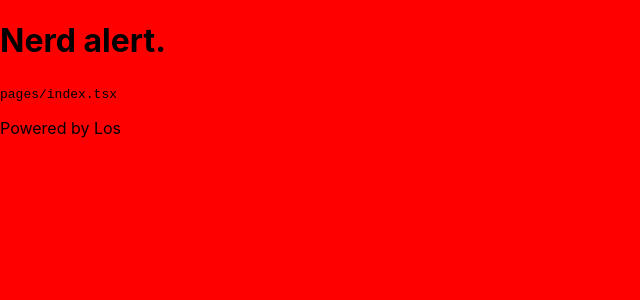
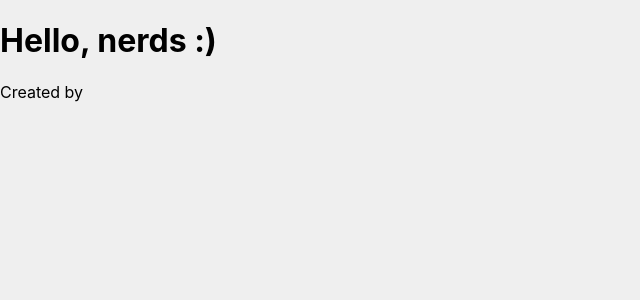
Before and after one commit to barrera713/nextjs-starter, a Next.js app: page / in a window 1280 px wide. Shown: the top 300 px of the page, without its empty margins (0-640 px from the left). Built offline with nearby package versions, Linux system fonts and the light colour scheme.

Commit message:
Removed custom content.

```diff
--- a/@uikit/globalStyles.ts
+++ b/@uikit/globalStyles.ts
@@ -6,7 +6,7 @@ const GlobalStyle = createGlobalStyle`
     margin: 0;
     font-family: -apple-system, BlinkMacSystemFont, Segoe UI, Roboto, Oxygen,
       Ubuntu, Cantarell, Fira Sans, Droid Sans, Helvetica Neue, sans-serif;
-    background-color: red;
+    background-color: #EFEFEF;
   }
 
   a {
--- a/containers/Dashboard/index.tsx
+++ b/containers/Dashboard/index.tsx
@@ -12,12 +12,8 @@ export const DashboardContainer: React.FC<DashboardContainerProps> = (props) =>
     <DashboardStyles>
       <main data-testid="dashboardContainer">
       <h1>
-        Nerd alert.
+        Hello, nerds :)
       </h1>
-
-      <p>
-        <code>pages/index.tsx</code>
-      </p>
       </main>
     </DashboardStyles>
   )
--- a/pages/index.tsx
+++ b/pages/index.tsx
@@ -8,21 +8,21 @@ const Home: NextPage = () => {
     <>
     <div>
       <Head>
-        <title>Striveboxx</title>
-        <meta name="description" content="A simple way to manage your expenses without linking your banking account." />
+        <title>App Title</title>
+        <meta name="description" content="" />
         <link rel="icon" href="/favicon.ico" />
       </Head>
     </div>
     <DashboardContainer />
     <footer>
       <a
-        href="https://vercel.com?utm_source=create-next-app&utm_medium=default-template&utm_campaign=create-next-app"
+        href=""
         target="_blank"
         rel="noopener noreferrer"
       >
-        Powered by{' '}
+        Created by{' '}
         <span>
-          Los
+
         </span>
       </a>
       </footer>
```
